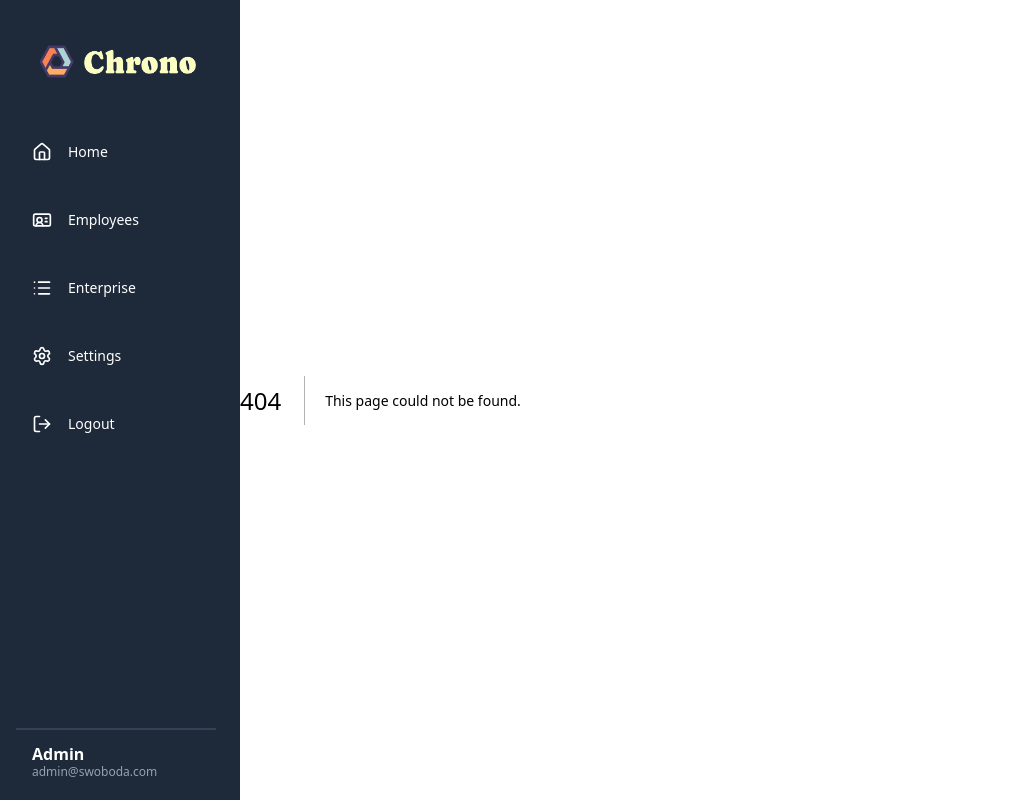
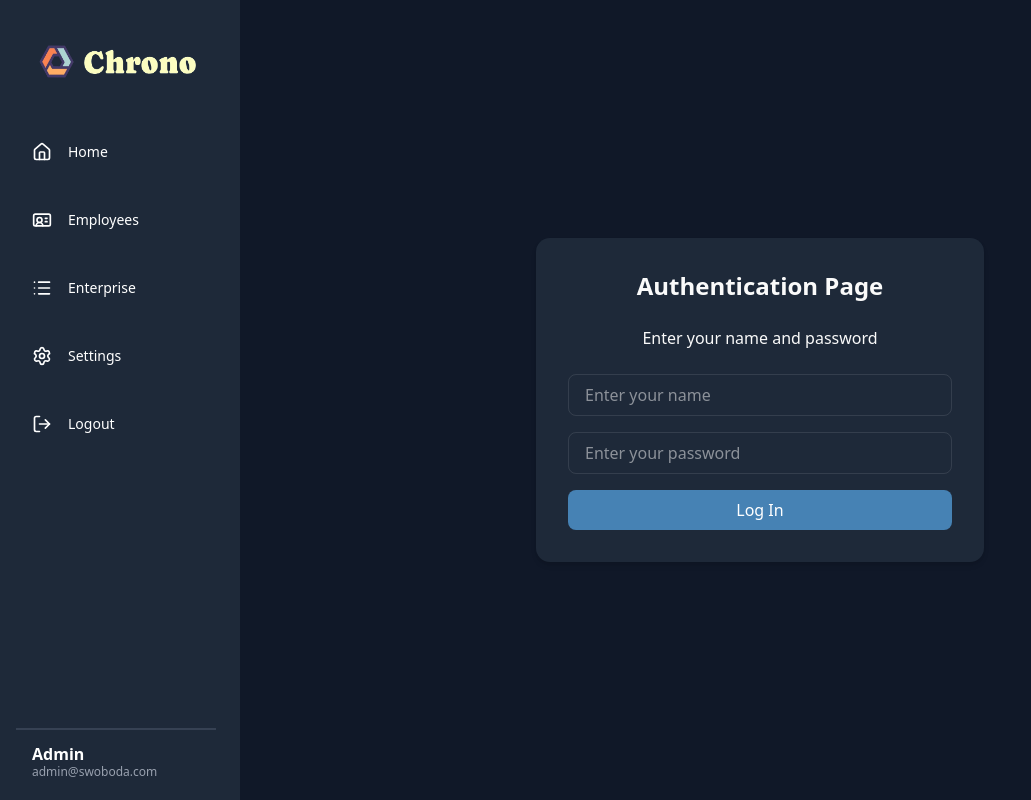
Before and after one commit to Iannyman/chrono, a Next.js app: page /auth in a window 1280 px wide. Before the commit this address had no page. Shown: the whole page, without its empty margins (0-1031 px from the left). Built offline with nearby package versions, Linux system fonts and the light colour scheme.

Commit message:
implemented auth page

```diff
--- /dev/null
+++ b/app/auth/page.tsx
@@ -0,0 +1,49 @@
+'use client';
+
+const AuthPage = () => {
+  return (
+    <div className="flex min-h-screen items-center justify-center bg-gray-900 w-full">
+
+      <div className="w-full max-w-md bg-gray-800 rounded-xl shadow-md p-8">
+
+        <h1 className="text-center text-2xl font-bold mb-6">
+          Authentication Page
+        </h1>
+
+        <h3 className="text-center mb-6">
+          Enter your name and password
+        </h3>
+
+        <form action="/auth" method="POST" className="flex flex-col gap-4">
+
+          <input
+            type="text"
+            name="name"
+            placeholder="Enter your name"
+            required
+            className="border rounded-md px-4 py-2 outline-none focus:ring-2 focus:ring-blue-500"
+          />
+
+          <input
+            type="password"
+            name="password"
+            placeholder="Enter your password"
+            required
+            className="border rounded-md px-4 py-2 outline-none focus:ring-2 focus:ring-blue-500"
+          />
+
+          <button
+            type="submit"
+            className="bg-[#4682B4] text-white rounded-md py-2 hover:bg-blue-700 transition"
+          >
+            Log In
+          </button>
+
+        </form>
+
+      </div>
+    </div>
+  );
+};
+
+export default AuthPage;
--- a/components/sidebar.tsx
+++ b/components/sidebar.tsx
@@ -19,7 +19,7 @@ const Sidebar = () => {
         <div className="flex">
             <div className="relative w-20 md:w-60 bg-gray-800 p-4 text-white">
                 <div className="flex justify-between items-center p-4">
-                    <img src="/Untitled5.png" alt="Logo" className="h-15 w-48" />
+                    <img src="/logo.png" alt="Logo" className="h-15 w-48" />
                 </div>
 
                 <nav className="mt-4 flex flex-col justify-between">
```
Also changed, not shown: public/logo.png (renamed from public/Untitled5.png).
